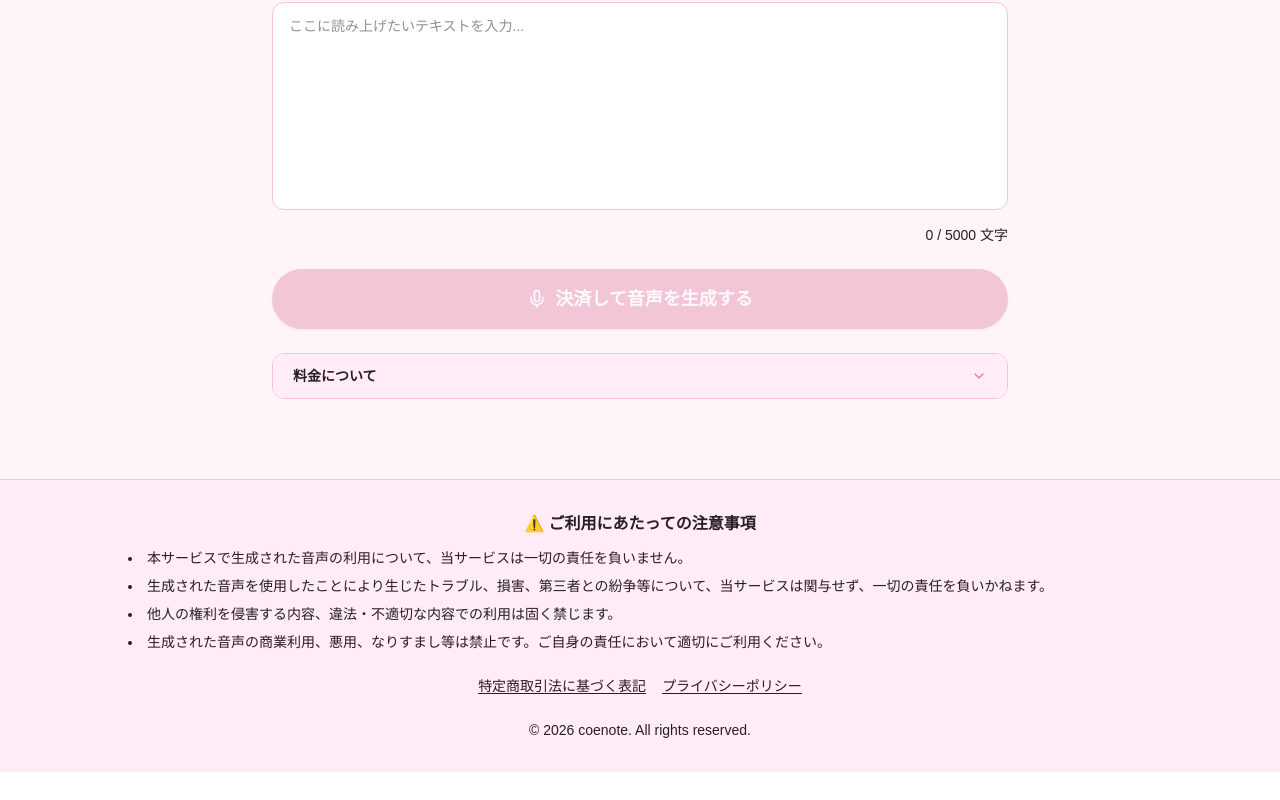
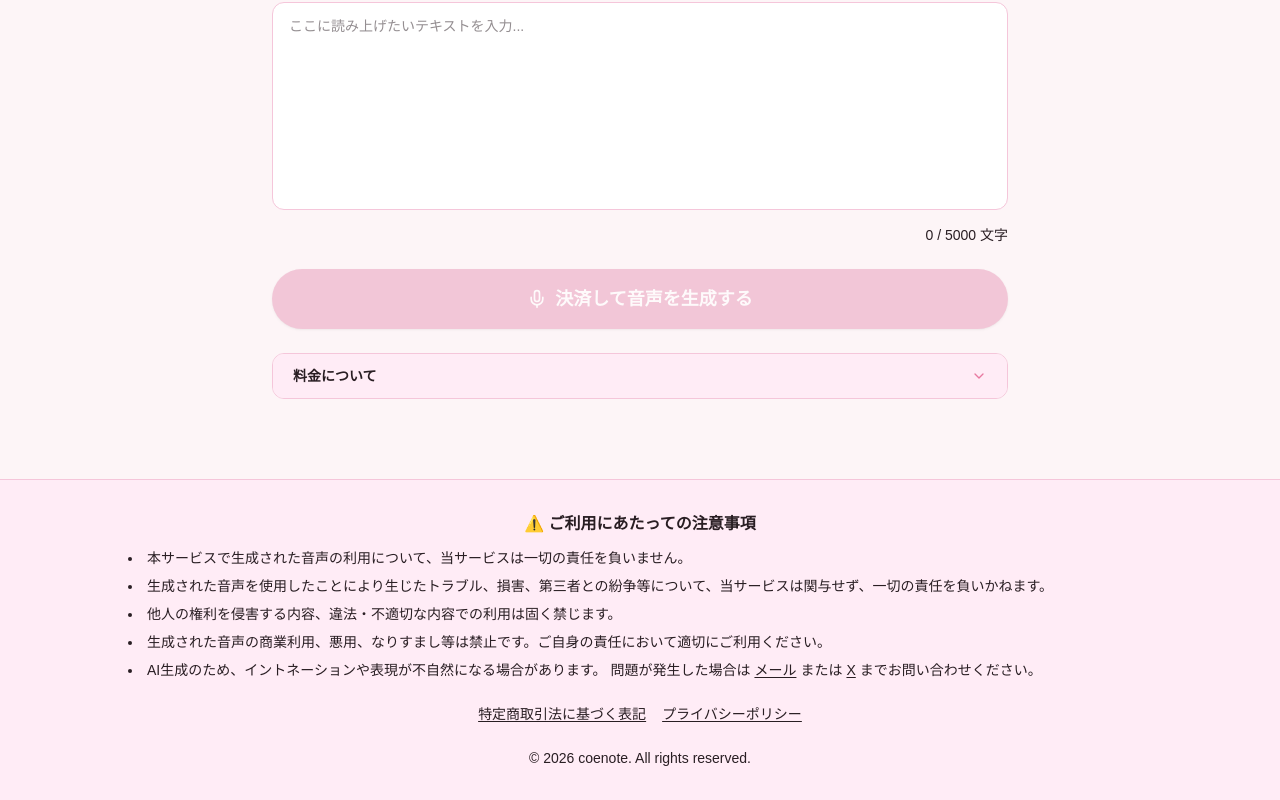
Before and after one commit to horii203/situation-voice-app, a Next.js app: page / in a window 1280 px wide. Shown: the part 311-1111 px from the top of the page. Before the commit the page ends 1083 px from the top, so only its background shows below. Built offline with nearby package versions, Linux system fonts and the light colour scheme; a web font is replaced by a local one.

Commit message:
注意事項追記

```diff
--- a/app/page.tsx
+++ b/app/page.tsx
@@ -297,6 +297,26 @@ export default function Home() {
             <li>
               生成された音声の商業利用、悪用、なりすまし等は禁止です。ご自身の責任において適切にご利用ください。
             </li>
+            <li>
+              AI生成のため、イントネーションや表現が不自然になる場合があります。
+              問題が発生した場合は
+              <a
+                href="mailto:sui763360@gmail.com"
+                className="underline underline-offset-2 hover:opacity-70 transition-opacity mx-1"
+              >
+                メール
+              </a>
+              または
+              <a
+                href="https://x.com/mirai_coenote"
+                target="_blank"
+                rel="noopener noreferrer"
+                className="underline underline-offset-2 hover:opacity-70 transition-opacity mx-1"
+              >
+                X
+              </a>
+              までお問い合わせください。
+            </li>
           </ul>
           <p className="text-sm mt-6 text-center space-x-4">
             <Link
```
